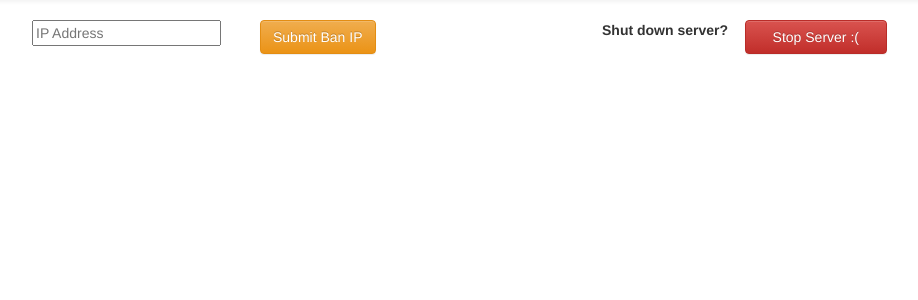
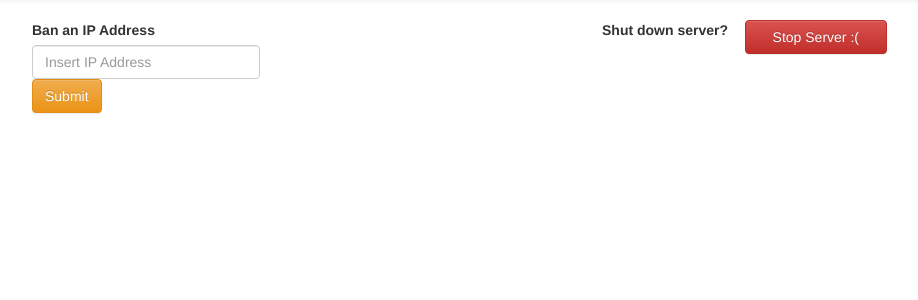
Before and after one commit to aidancrane/ChatBox, a Flask app: page /admin/dashboard in a window 1280 px wide. Shown: the part 51-351 px from the top of the page, without its empty margins (38-956 px from the left). Run offline with Flask 2, Linux system fonts and the light colour scheme; some libraries are stand-ins or nearby versions.

Commit message:
html fixed
fixes to the errors in the html

```diff
--- a/templates/admin/dashboard.html
+++ b/templates/admin/dashboard.html
@@ -1,5 +1,6 @@
 <html>
 {% include 'header.html' %} {% include 'admin/header.html' %}
+<body>
     <div class="container">
         {% if isShuttingDown %}
         <div class="container">
@@ -16,20 +17,19 @@
             </div>
         </div>
         {% endif %}
-    <div style="float: left; width: 50%">
+            <div style="float: left; width: 20%">
                 <form action="/admin/dashboard" method="post">
-            <div style="float: left; width: 40%">
-                <input type="text" name="ban_ip" id="ban_ip" placeholder="IP Address"></input>
-            </div>
-            <div style="float: left; width: 25%">
-                <button class="btn btn-warning" type="submit" name="Ban" value="Ban IP" />Submit Ban IP</button>
+                    <div style="float: left; width: 100%">
+                        <label>Ban an IP Address</label>
+                        <input class="form-control" type="text" name="ban_ip" id="ban_ip" placeholder="Insert IP Address">
+                        <button class="btn btn-warning" type="submit" name="Ban" value="Ban IP">Submit</button>
                     </div>
                 </form>
             </div>
             <div style="float: right; width: 50%">
                 <form action="/admin/dashboard" method="post">
                     <p style="float: left; width: 25%"><strong>Shut down server?</strong></p>
-            <button style="float: left; width: 25%" class="btn btn-danger" type="submit" name="kill" value="Stop Server" />Stop Server :(</button>
+                    <button style="float: left; width: 25%" class="btn btn-danger" type="submit" name="kill" value="Stop Server">Stop Server :(</button>
                 </form>
             </div>
             <p></p>
@@ -37,7 +37,7 @@
             <div style="float: right; width: 50%">
                 <form action="/admin/dashboard" method="post">
                     <p style="float: left; width: 25%"><strong>LOG OUT?</strong></p>
-            <button style="float: left; width: 25%" class="btn btn-danger" type="submit" name="kill" value="Log Out" />Log out :(</button>
+                    <button style="float: left; width: 25%" class="btn btn-danger" type="submit" name="kill" value="Log Out">Log out :(</button>
                 </form>
             </div>
             {% endif %}
@@ -51,5 +51,5 @@
     <div class="container">
         {{session.username}} {{session.password}}
     </div>
-
+</body>
 </html>
--- a/templates/admin/header.html
+++ b/templates/admin/header.html
@@ -1,5 +1,5 @@
 {% include 'header.html' %}
-
+<html>
     <body>
         <nav class="navbar navbar-default navbar-static-top">
             <div class="container">
@@ -11,5 +11,4 @@
             </div>
         </nav>
     </body>
-
 </html>
--- a/templates/login.html
+++ b/templates/login.html
@@ -7,7 +7,7 @@
         <p></p>
         <div class="jumbotron">
             <div class="container">
-                <form class="form-signin" method="POST" action="/" />
+                <form class="form-signin" method="POST" action="/">
                     <h2 class="form-signin-heading">Please sign in</h2>
                     <div class="row">
                         <div class="col-lg-6">
@@ -23,6 +23,7 @@
                             </div>
                         </div>
                         <button class="btn btn-lg btn-primary btn-block" type="submit">Sign in</button>
+                    </div>
                 </form>
                 <div align="center">
                     <script>
@@ -33,5 +34,4 @@
         </div>
     </div>
 </body>
-
 </html>
```
Lines whose indentation alone changed are shown as unchanged.
